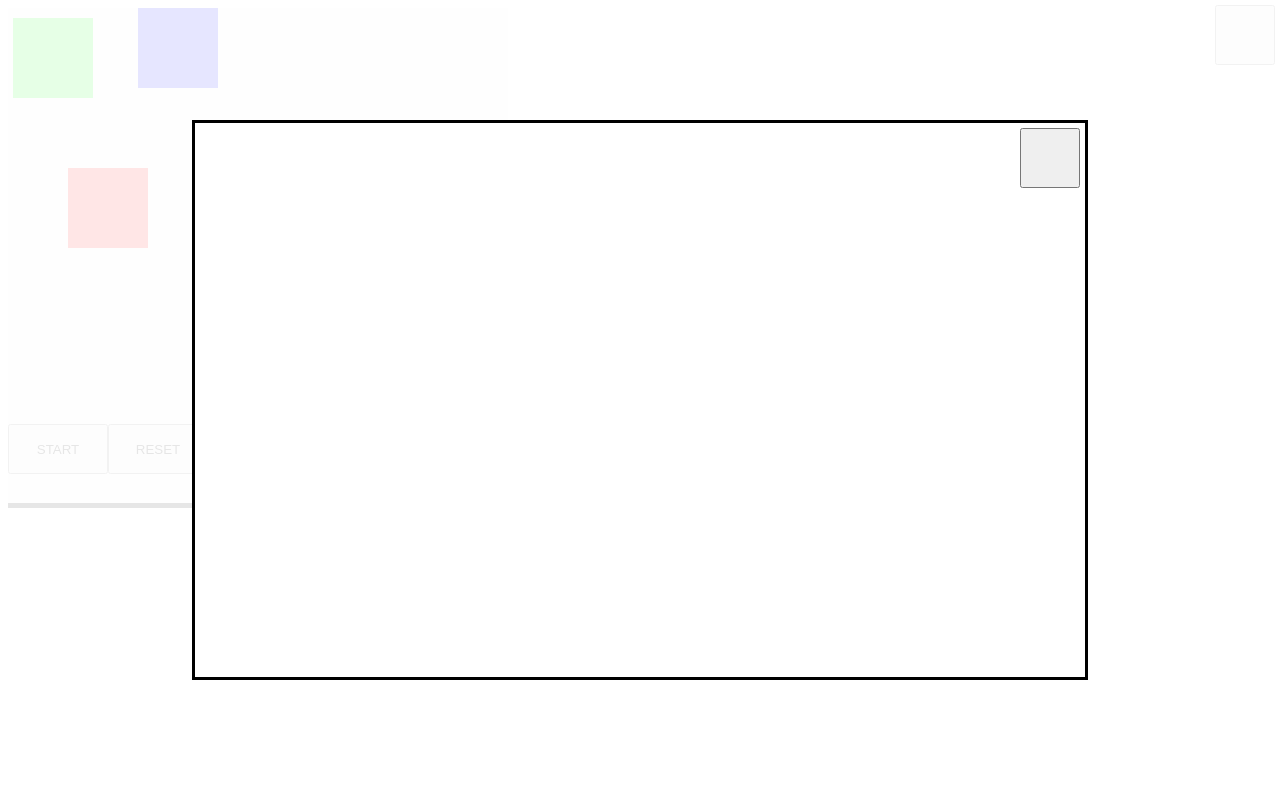
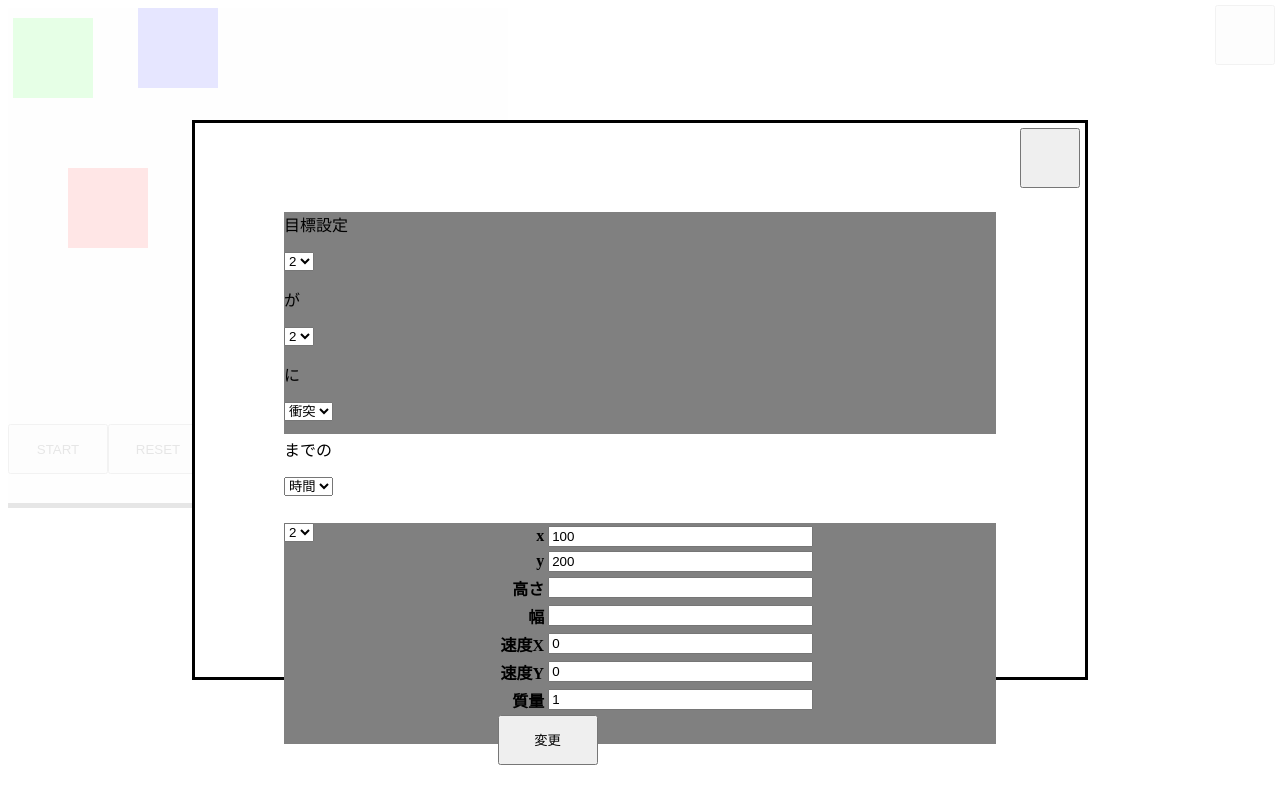
Before and after one commit to tnyo43/PhysicSim, a website: page www/index.html in a window 1280 px wide. Both pictures are taken after a click on the button 1245 px from the left and 35 px from the top of the page. Drawn offline with Linux system fonts and the light colour scheme.

Commit message:
add parameter updater

```diff
--- a/scss/style.scss
+++ b/scss/style.scss
@@ -22,11 +22,13 @@ button {
 
 #setting-frame {
   position: absolute;
+  display: none;
   background-color: rgba(#fff, .9);
-  top: 0%;
-  bottom: 0%;
-  left: 0%;
-  right: 0%;
+  height: 100%;
+  top: 0;
+  bottom: 0;
+  left: 0;
+  right: 0;
   z-index: 10;
   overflow: scroll;
   #white-frame {
@@ -45,5 +47,25 @@ button {
       top: 5px;
       z-index: 11;
     }
+    #target-div, #bodies-div {
+      height: 40%;
+      background-color: gray;
+      margin: 10%;
+    }
+
+    #bodies-div {
+      display: flex;
+
+      #object_div {
+        flex-grow: 1;
+        flex-basis: 30%;
+      }
+
+      #params_div {
+        flex-grow: 1;
+        flex-basis: 70%;
+      }
+
+    }
   }
 }
--- a/www/index.html
+++ b/www/index.html
@@ -16,6 +16,69 @@
   <div id="setting-frame">
     <div id="white-frame">
       <button id="setting-close-btn"></button>
+      <div id="target-div">
+        <p>目標設定</p>
+        <form>
+          <select id="obj1-select" name="object1"></select>
+        </form>
+        <p>が</p>
+        <form>
+          <select id="obj2-select" name="object2"></select>
+        </form>
+        <p>に</p>
+        <form>
+          <select id="event-select" name="event">
+            <option value="1">衝突</option>
+          </select>
+        </form>
+        <p>までの</p>
+        <form>
+          <select id="target-select" name="target">
+            <option value="1">時間</option>
+          </select>
+        </form>
+
+      </div>
+      <div id="bodies-div">
+        <div id="object_div">
+          <form>
+            <select id="obj-select" name="target"></select>
+          </form>
+        </div>
+        <div id="params_div">
+          <table border="0">
+            <tr>
+              <td align="right"><b>x</b></td>
+              <td><input type="text" id="posX"name="x" size="30" maxlength="20"></td>
+            </tr>
+            <tr>
+              <td align="right"><b>y</b></td>
+              <td><input type="text" id="posY"name="y" size="30" maxlength="20"></td>
+            </tr>
+            <tr>
+              <td align="right"><b>高さ</b></td>
+              <td><input type="text" id="sizeH" name="h" size="30" maxlength="20"></td>
+            </tr>
+            <tr>
+              <td align="right"><b>幅</b></td>
+              <td><input type="text" id="sizeW" name="w" size="30" maxlength="20"></td>
+            </tr>
+            <tr>
+              <td align="right"><b>速度X</b></td>
+              <td><input type="text" id="veloX" name="velox" size="30" maxlength="20"></td>
+            </tr>
+            <tr>
+              <td align="right"><b>速度Y</b></td>
+              <td><input type="text" id="veloY" name="veloy" size="30" maxlength="20"></td>
+            </tr>
+            <tr>
+              <td align="right"><b>質量</b></td>
+              <td><input type="text" id="obj-mass" name="obj-mass" size="30" maxlength="20"></td>
+            </tr>
+          </table>
+          <button id="param-btn">変更</button>
+        </div>
+      </div>
     </div>
   </div>
   <div id="button-div">
--- a/www/js/app.js
+++ b/www/js/app.js
@@ -86,6 +86,17 @@ let add_object = (obj) => {
   angular_velocities.push(0);
   masses.push(1);
   World.add(engine.world, [obj]);
+
+  console.log(obj)
+  var op = document.createElement("option");
+  op.text = obj.id;
+  target_obj1_select.add(op);
+  op = document.createElement("option");
+  op.text = obj.id;
+  target_obj2_select.add(op);
+  op = document.createElement("option");
+  op.text = obj.id;
+  set_object_select.add(op);
 }
 let add_objects = (objs) => {
   for (var obj of objs) add_object(obj);
@@ -173,15 +184,32 @@ let start = () => {
   }
 }
 
-let is_setting_open = false;
+let is_setting_open = true;
 let show_setting = () => {
   is_setting_open = !is_setting_open;
-  if (is_setting_open) {
+  if (!is_setting_open) {
     setting_frame.style.display = "none";
-    console.log("none");
   } else {
-    setting_frame.style.display = "block";
+    set_object_input(0);
   }
+}
+
+let set_object_input = (index) => {
+  var obj = objects[index];
+  posX_input.value = obj.position.x;
+  posY_input.value = obj.position.y;
+  console.log(veloX_input);
+  console.log(obj.velocity.x);
+  veloX_input.value = obj.velocity.x;
+  veloY_input.value = obj.velocity.y;
+  mass_input.value = masses[index];
+  setting_frame.style.display = "block";
+}
+let update_object_params = (index) => {
+  var obj = objects[index];
+  Body.setPosition(obj, Vector.create(posX_input.value, posY_input.value));
+  velocities[index] = Vector.create(veloX_input.value, veloY_input.value);
+  masses[index] = mass_input.value;
 }
 
 let start_btn = document.getElementById("start-btn");
@@ -196,5 +224,48 @@ setting_btn.onclick = show_setting;
 setting_close_btn.onclick = show_setting;
 let setting_frame = document.getElementById("setting-frame");
 show_setting();
+let target_obj1_select = document.getElementById("obj1-select");
+let target_obj2_select = document.getElementById("obj2-select");
+let target_event_select = document.getElementById("event-select");
+let target_select = document.getElementById("target-select");
+let set_object_select = document.getElementById("obj-select");
+set_object_select.onchange = () => {
+  var id_ = set_object_select.value;
+  for (var i in objects) {
+    if (objects[i].id == id_) {
+      set_object_input(i);
+      break;
+    }
+  }
+}
 
+let posX_input = document.getElementById("posX");
+let posY_input = document.getElementById("posY");
+let sizeH_input = document.getElementById("sizeH");
+let sizeW_input = document.getElementById("sizeW");
+let veloX_input = document.getElementById("veloX");
+let veloY_input = document.getElementById("veloY");
+let mass_input = document.getElementById("obj-mass");
+let param_btn = document.getElementById("param-btn");
+param_btn.onclick = () => {
+  var id_ = set_object_select.value;
+  for (var i in objects) {
+    if (objects[i].id == id_) {
+      update_object_params(i);
+      break;
+    }
+  }
+}
+
+/*
+posX_input
+posY_input
+sizeH_input
+sizeW_input
+veloX_input
+veloY_input
+mass_input
+*/
+
+// start simulation
 restart ();
```
Also changed, not shown: www/css/style.css.
